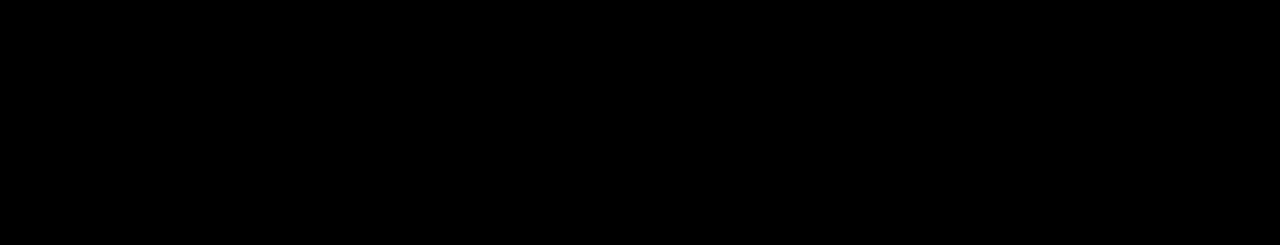
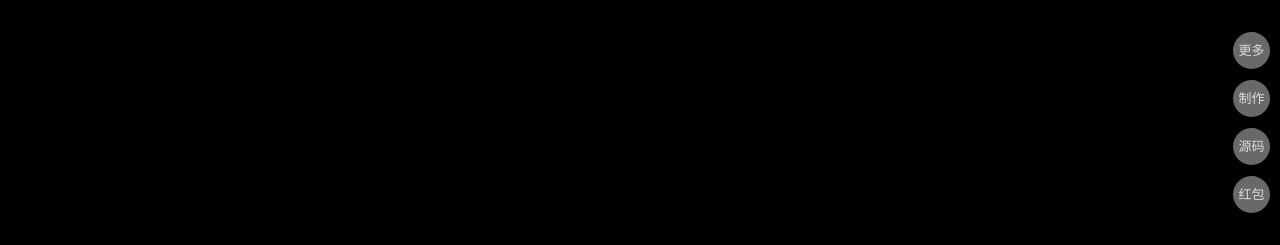
Before and after one commit to love99you/CTsingle, a plain HTML site: page index.html in a window 1280 px wide. Shown: the top 245 px of the page. Drawn offline with Linux system fonts and the light colour scheme.

Commit message:
Update index.html

```diff
--- a/index.html
+++ b/index.html
@@ -1,10 +1,4 @@
-<!--
- * @Author: Tina Huang
- * @Date: 2022-12-09 21:29:19
- * @LastEditors: Tina Huang
- * @LastEditTime: 2022-12-10 15:35:42
- * @Description:
--->
+
 <!DOCTYPE html>
 <html lang="en">
   <head>
@@ -111,6 +105,14 @@
     </style>
   </head>
   <body>
+	      <a href="https://mp.weixin.qq.com/s/oxLqXBcLCT8ij67DjkW2kw" class="hide_buttom"
+  style="position: fixed;top: 10%;right: 10px;width: 35px;height: 35px;z-index: 999;background: #696969;border-radius: 50%;padding: 1.0px;text-align: center;color: #ddd;text-decoration: none;   clear: both; line-height: 35px; 	margin:auto;   font-size: 13px;">制作</a>
+  <a href="https://shop1619956412.v.weidian.com/?userid=1619956412&spider_token=2720" class="hide_buttom"
+  style="position: fixed;top: 4%;right: 10px;width: 35px;height: 35px;z-index: 998;background: #696969;border-radius: 50%;padding: 1.0px;text-align: center;color: #ddd;text-decoration: none;   clear: both; line-height: 35px; 	margin:auto;   font-size: 13px;">更多</a>
+          <a href="https://pan.quark.cn/s/3344d23e48a8" class="hide_buttom"
+  style="position: fixed;top: 16%;right: 10px;width: 35px;height: 35px;z-index: 997;background: #696969;border-radius: 50%;padding: 1.0px;text-align: center;color: #ddd;text-decoration: none;   clear: both; line-height: 35px; 	margin:auto;   font-size: 13px;">源码</a>
+  <a href="https://shop1619956412.v.weidian.com/?userid=1619956412&spider_token=2720" class="hide_buttom"
+  style="position: fixed;top: 22%;right: 10px;width: 35px;height: 35px;z-index: 996;background: #696969;border-radius: 50%;padding: 1.0px;text-align: center;color: #ddd;text-decoration: none;   clear: both; line-height: 35px; 	margin:auto;   font-size: 13px;">红包</a>
     <div id="mask">🎄</div>
     <canvas id="stars"></canvas>
     <div class="main">
```
